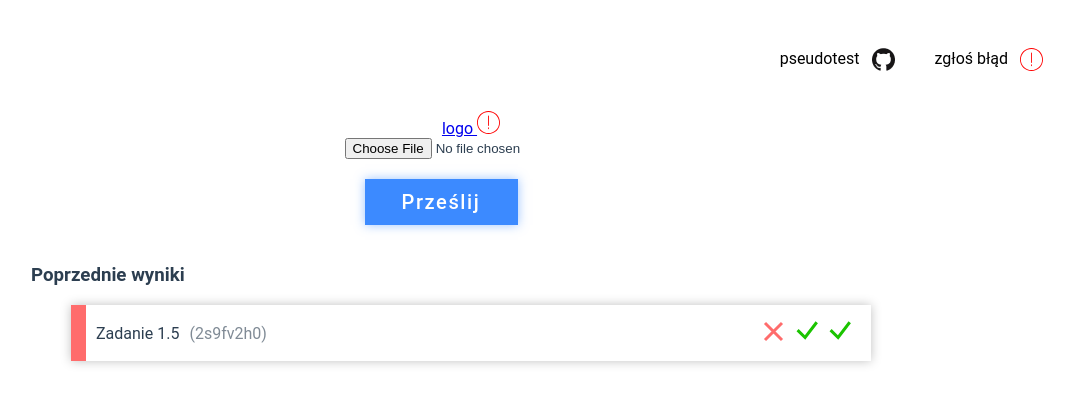
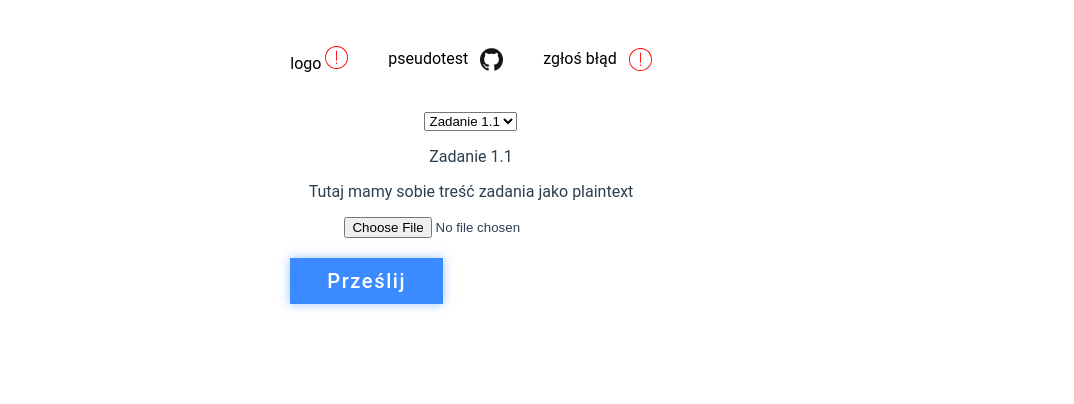
Before and after one commit to pniedzwiedzinski/pseudotest, a Vue app in the folder front/: page / in a window 1280 px wide. Both pictures are taken after a click on the element "Prześlij". Shown: the top 404 px of the page, without its empty margins (169-1243 px from the left). Built offline with nearby package versions, Linux system fonts and the light colour scheme; no server answers.

Commit message:
Add logic to all views (missing real api)

```diff
--- a/front/src/App.vue
+++ b/front/src/App.vue
@@ -1,18 +1,46 @@
 <template>
   <div id="app">
-    <Header/>
-    <Logo/>
-    <Send v-on:submit-success="addTest" v-on:submit-fail="testFailed"/>
-    <History :tests="tests" v-if="tests.length!==0"/>
-    <p v-else>Sprawdź swoje rozwiązanie!</p>
+    <div v-if="!taskSelection">
+      <Header v-if="openedTest===null"/>
+
+      <Header v-else logo button :buttonEvent="()=>taskSelection=true"/>
+
+      <div v-if="openedTest===null">
+        <Logo/>
+        <Button @click.native="taskSelection=true" text="Prześlij"/>
+      </div>
+
+      <div v-else>
+        <p>
+          {{openedTest.title}}
+          <span>{{openedTest.id}}</span>
+        </p>
+        <HistoryEntry v-for="(result, key) in openedTest.results" :key="key" :title="`Test #${key+1}`" :status="result?'pass':'fail'"/>
+
+      </div>
+
+      <History @open-test="openTest" :tests="tests" v-if="tests.length!==0"/>
+      <p v-else>Sprawdź swoje rozwiązanie!</p>
+    </div>
+    <div v-if="taskSelection">
+      <Header logo/>
+      <select @change="selectTask($event)" name="task" id="task">
+        <option v-for="task in tasks" :key="task.title" :value="task.title">{{task.title}}</option>
+      </select>
+      <Task :task="selectedTask"/>
+      <Send @submit-success="addTest" @submit-fail="testFailed"/>
+    </div>
   </div>
 </template>
 
 <script>
 import History from "./components/History.vue";
+import HistoryEntry from "./components/HistoryEntry.vue";
 import Header from "./components/Header.vue";
 import Logo from "./components/Logo.vue";
 import Send from "./components/Send.vue";
+import Button from "./components/Button.vue";
+import Task from "./components/Task.vue";
 import { openDB } from "idb";
 
 export default {
@@ -21,12 +49,28 @@ export default {
     History,
     Header,
     Logo,
-    Send
+    Send,
+    Button,
+    Task,
+    HistoryEntry
   },
   data() {
     return {
       tests: [],
-      db: ""
+      openedTest: null,
+      db: null,
+      taskSelection: false,
+      tasks: [
+        {
+          title: "Zadanie 1.1",
+          body: "Tutaj mamy sobie treść zadania jako plaintext"
+        },
+        {
+          title: "Zadanie 1.2",
+          body: "Tutaj mamy sobie treść zadania jako plaintext 2"
+        }
+      ],
+      selectedTask: null
     };
   },
   methods: {
@@ -38,15 +82,34 @@ export default {
         results: [0, 1, 1]
       });
       this.tests = await this.db.getAll("tests");
+      this.taskSelection = false;
+      this.selectedTask = this.tasks[0];
     },
     testFailed: async function() {
       this.db.add("tests", {
         title: "Zadanie 1.5",
-        id: "2s9fv2h0",
-        status: "fail",
-        results: [0, 1, 1]
+        id: "2s9fv2h2",
+        status: "pass",
+        results: [1, 1, 1]
       });
       this.tests = await this.db.getAll("tests");
+      this.taskSelection = false;
+      this.selectedTask = this.tasks[0];
+    },
+    openTest: function(id) {
+      for (const test of this.tests) {
+        if (test.id === id) {
+          this.openedTest = test;
+        }
+      }
+    },
+    selectTask: function(event) {
+      const title = event.target.value;
+      for (const task of this.tasks) {
+        if (task.title === title) {
+          this.selectedTask = task;
+        }
+      }
     }
   },
   created: async function() {
@@ -60,6 +123,7 @@ export default {
     });
     this.db = db;
     this.tests = await db.getAll("tests");
+    this.selectedTask = this.tasks[0];
   }
 };
 </script>
--- a/front/src/components/Header.vue
+++ b/front/src/components/Header.vue
@@ -14,7 +14,7 @@
         zgłoś błąd
         <img src="@/assets/warning.svg" alt>
       </a>
-      <Button v-if="button" text="Prześlij"/>
+      <Button text="Prześlij" v-if="button" @click.native="buttonEvent" />
     </div>
   </header>
 </template>
@@ -31,7 +31,8 @@ export default {
   },
   props: {
     logo: Boolean,
-    button: Boolean
+    button: Boolean,
+    buttonEvent: Function,
   }
 };
 </script>
--- a/front/src/components/History.vue
+++ b/front/src/components/History.vue
@@ -2,7 +2,14 @@
   <div class="history">
     <h3 class="header">Poprzednie wyniki</h3>
     <div class="entries">
-      <HistoryEntry v-for="test in tests" :title="test.title" :id="test.id" :status="test.status" :results="test.results"/>
+      <HistoryEntry
+        v-for="test in tests"
+        :key="test.id"
+        :title="test.title"
+        :id="test.id"
+        :status="test.status"
+        :results="test.results"
+        @click.native="$emit('open-test',test.id)"/>
     </div>
   </div>
 </template>
@@ -22,19 +29,13 @@ export default {
 </script>
 
 <style scoped>
-.history {
-  position: relative;
-}
-
 .header {
-  position: absolute;
-  left: -40px;
+  text-align: left;
+  margin-left: -40px;
 }
 
 .entries {
   width: 800px;
-
-  margin-top: 60px;
   box-shadow: 0px 0px 10px rgba(0, 0, 0, 0.25);
 }
 </style>
--- a/front/src/components/HistoryEntry.vue
+++ b/front/src/components/HistoryEntry.vue
@@ -1,9 +1,9 @@
 <template>
   <div class="entry">
     <div class="task_info">
-      <div class="status" v-bind:class="status"></div>
+      <div class="status" :class="status"></div>
       <div class="task_name">{{title}}</div>
-      <div class="job_id">({{id}})</div>
+      <div v-if="id!==undefined" class="job_id">({{id}})</div>
     </div>
     <div class="quickview">
       <div v-if="status==='pending'">Sprawdzanie...</div>
@@ -13,7 +13,7 @@
         />Przerwanie
       </div>
       <div class="results" v-else>
-        <div v-for="result in results">
+        <div :key="key" v-for="(result, key) in results">
           <Check v-if="result===1"/>
           <Fail v-else/>
         </div>
@@ -92,7 +92,6 @@ export default {
 
 .quickview {
   margin-right: 15px;
-
   color: rgba(59, 59, 59, 0.61);
 }
 
--- /dev/null
+++ b/front/src/components/Task.vue
@@ -0,0 +1,15 @@
+<template>
+  <div>
+    <p>{{task.title}}</p>
+    <p>{{task.body}}</p>
+  </div>
+</template>
+
+<script>
+export default {
+  name: "Task",
+  props: {
+    task: Object
+  }
+};
+</script>
```
